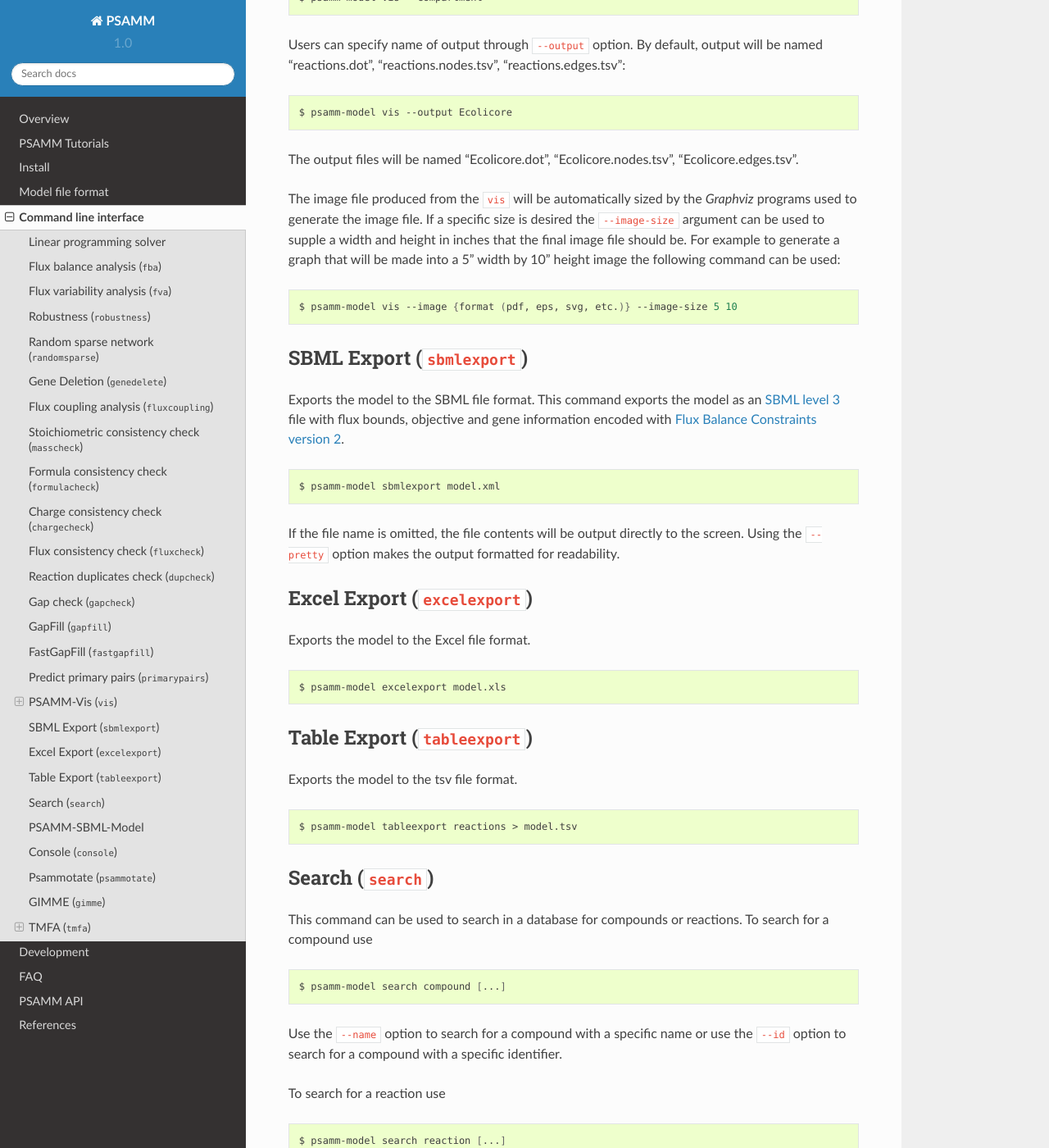
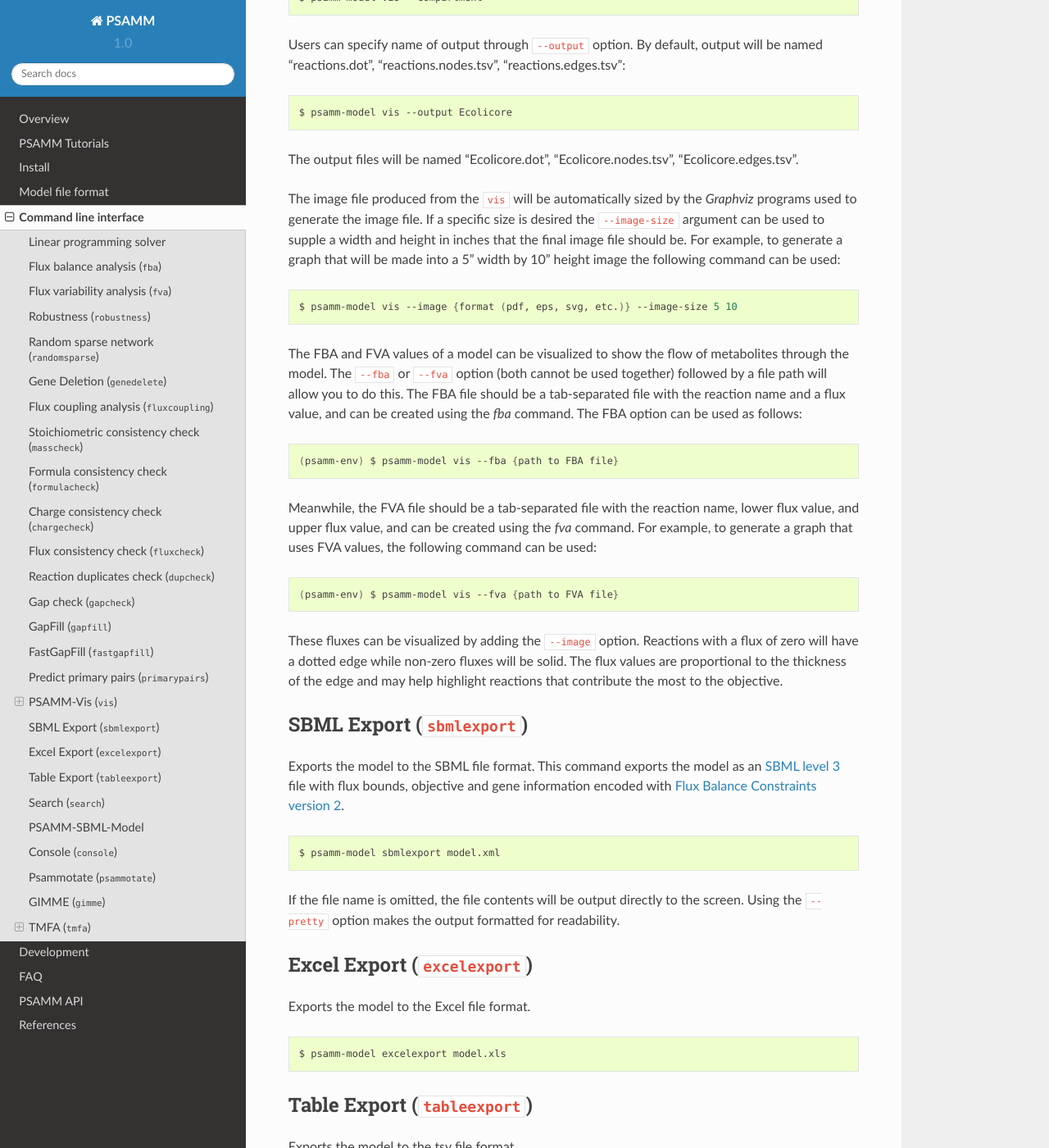
Before and after one commit to zhanglab/psamm, a Sphinx documentation site: the page built from docs/commands.rst, in a window 1280 px wide and 1400 px high, scrolled down 15666 px. Shown: the whole window at 82% size. Built offline with Sphinx 7.4.7 and the Read the Docs theme 2.0.0, drawn with Linux system fonts in a browser that asks for light colours; some of the changed text lies outside the part shown.

Commit message:
small edits in Vis documentation and tutorial from Elysha

```diff
--- a/docs/commands.rst
+++ b/docs/commands.rst
@@ -781,9 +781,9 @@ condensed into one combined node.
     $ psamm-model vis --combine {0,1,2}
 
 
-In some cases the exported image contains many small isolated component
-that may cause the image too wide and hard to view. ``--array`` option
-can be used in this cases to get a better layout. This option is
+In some cases the exported image contains many small isolated components
+that may cause the image to be too wide and hard to view. The ``--array``
+option can be used in this cases to get a better layout. This option is
 followed by an integer that is larger than 0, which indicates how many
 isolated components will be placed per row. The command looks like the
 following:
@@ -801,7 +801,7 @@ the command below:
     $ neato -O -Tpdf -n2 {path to DOT file}
 
 "pdf" in "-Tpdf" in the command above can be replaced by any other image
-format that supported by  `Graphviz` program.
+format that supported by the `Graphviz` program.
 
 You can also generate the network image through the `vis` command directly:
 
@@ -834,12 +834,35 @@ The image file produced from the ``vis`` will be automatically sized by
 the `Graphviz` programs used to generate the image file. If a specific
 size is desired the ``--image-size`` argument can be used to supple a
 width and height in inches that the final image file should be. For
-example to generate a graph that will be made into a 5" width by 10"
+example, to generate a graph that will be made into a 5" width by 10"
 height image the following command can be used:
 
 .. code-block:: shell
 
     $ psamm-model vis --image {format (pdf, eps, svg, etc.)} --image-size 5 10
+
+The FBA and FVA values of a model can be visualized to show the flow of
+metabolites through the model. The ``--fba`` or ``--fva`` option (both cannot
+be used together) followed by a file path will allow you to do this. The FBA file
+should be a tab-separated file with the reaction name and a flux value, and can be
+created using the `fba` command. The FBA option can be used as follows:
+
+.. code-block:: shell
+
+   (psamm-env) $ psamm-model vis --fba {path to FBA file}
+
+Meanwhile, the FVA file should be a tab-separated file with the reaction name,
+lower flux value, and upper flux value, and can be created using the `fva` command.
+For example, to generate a graph that uses FVA values, the following command can be used:
+
+.. code-block:: shell
+
+   (psamm-env) $ psamm-model vis --fva {path to FVA file}
+
+These fluxes can be visualized by adding the ``--image`` option. Reactions with a
+flux of zero will have a dotted edge while non-zero fluxes will be solid. The flux
+values are proportional to the thickness of the edge and may help highlight reactions
+that contribute the most to the objective.
 
 
 SBML Export (``sbmlexport``)
--- a/docs/tutorial/fpp.rst
+++ b/docs/tutorial/fpp.rst
@@ -334,7 +334,7 @@ a graphical representation of what is in the 'reactions.dot'. This graph will lo
 .. image:: 01-entireEcoli.dot.png
 
 In this default version of the network image, there are two sets of nodes: oval orange
-nodes, which represent metabolites and rectangular green nodes, which represent reactions.
+nodes, which represent metabolites, and rectangular green nodes, which represent reactions.
 These nodes are connected by edges which indicate reaction directionality.
 
 The rest of the tutorial will detail how to modify the default version of network
```
Also changed, not shown: other parts of docs/commands.rst (+1 -1 lines), other parts of docs/tutorial/fpp.rst (+2 -2 lines).
